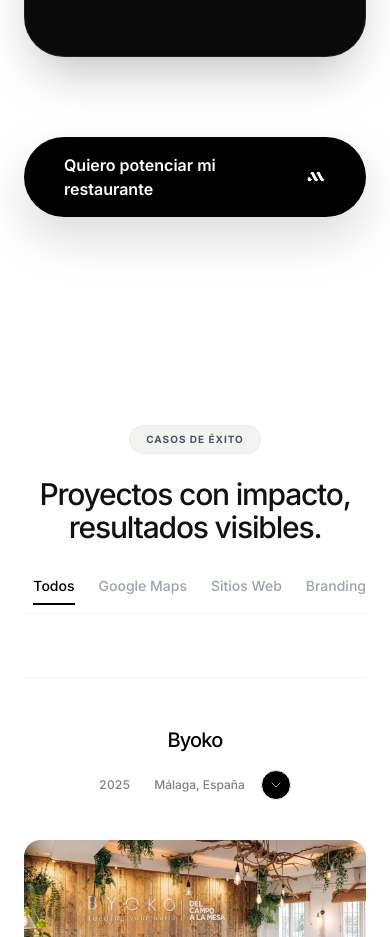
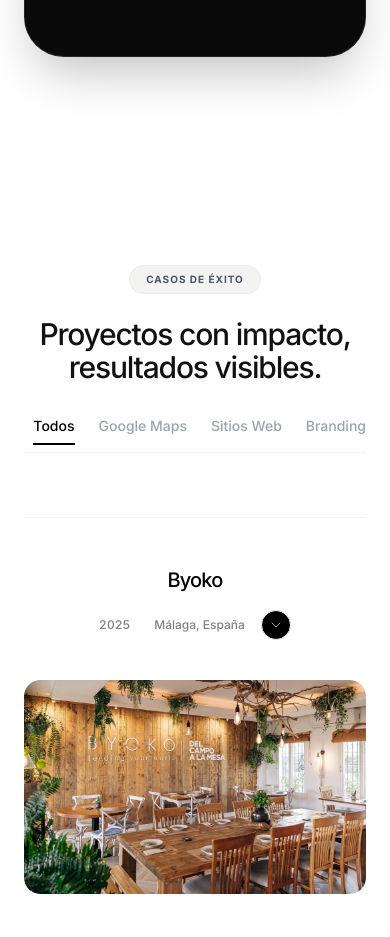
Before and after one commit to motionsmanagement/Motions, a React (Vite) app: page / in a window 390 px wide. Shown: the part 5860-6797 px from the top of the page. Built offline with nearby package versions, Linux system fonts and the light colour scheme.

Commit message:
Hide 'Quiero potenciar mi restaurante' button on mobile

```diff
--- a/components/HowItWorks.tsx
+++ b/components/HowItWorks.tsx
@@ -262,7 +262,7 @@
           </div>
         </div>
 
-        <div className="mt-20 flex flex-col items-center">
+        <div className="mt-20 hidden md:flex flex-col items-center">
           <a
             href="https://wa.me/34919610420"
             target="_blank"
```
